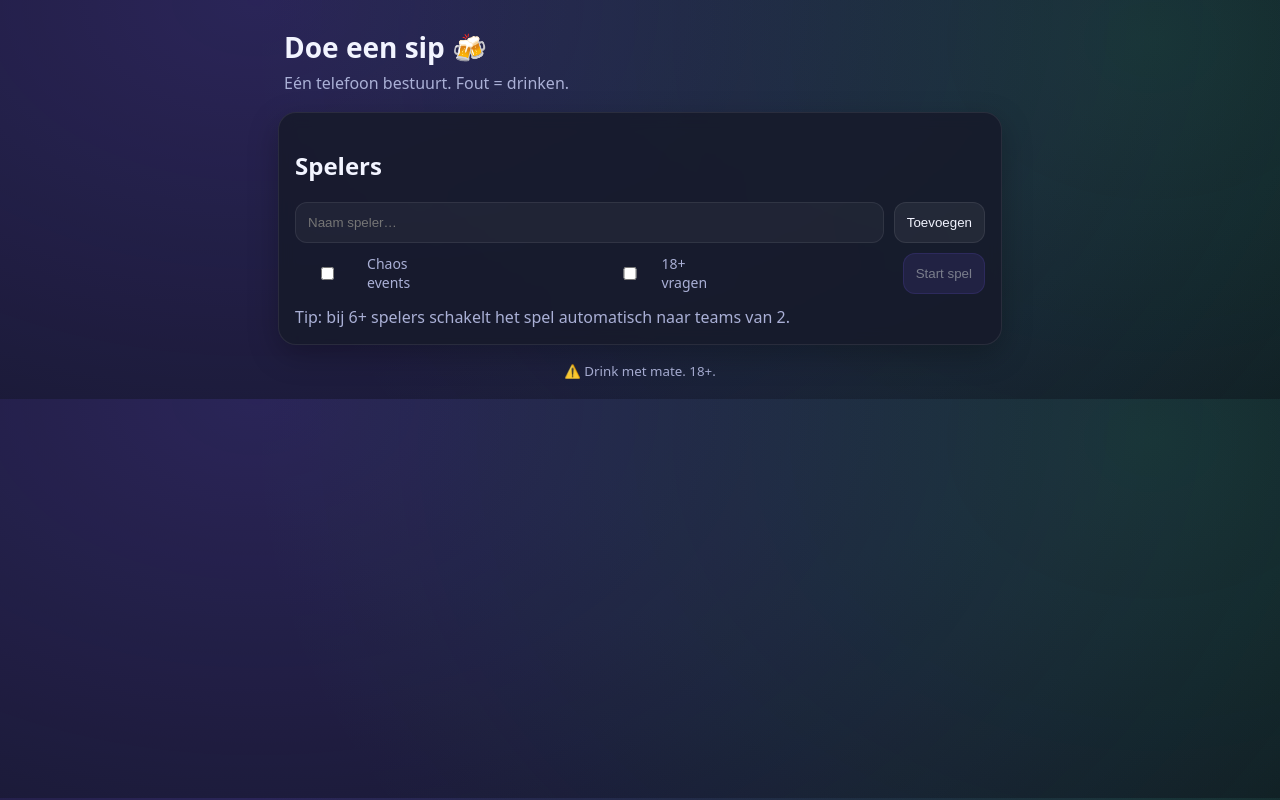
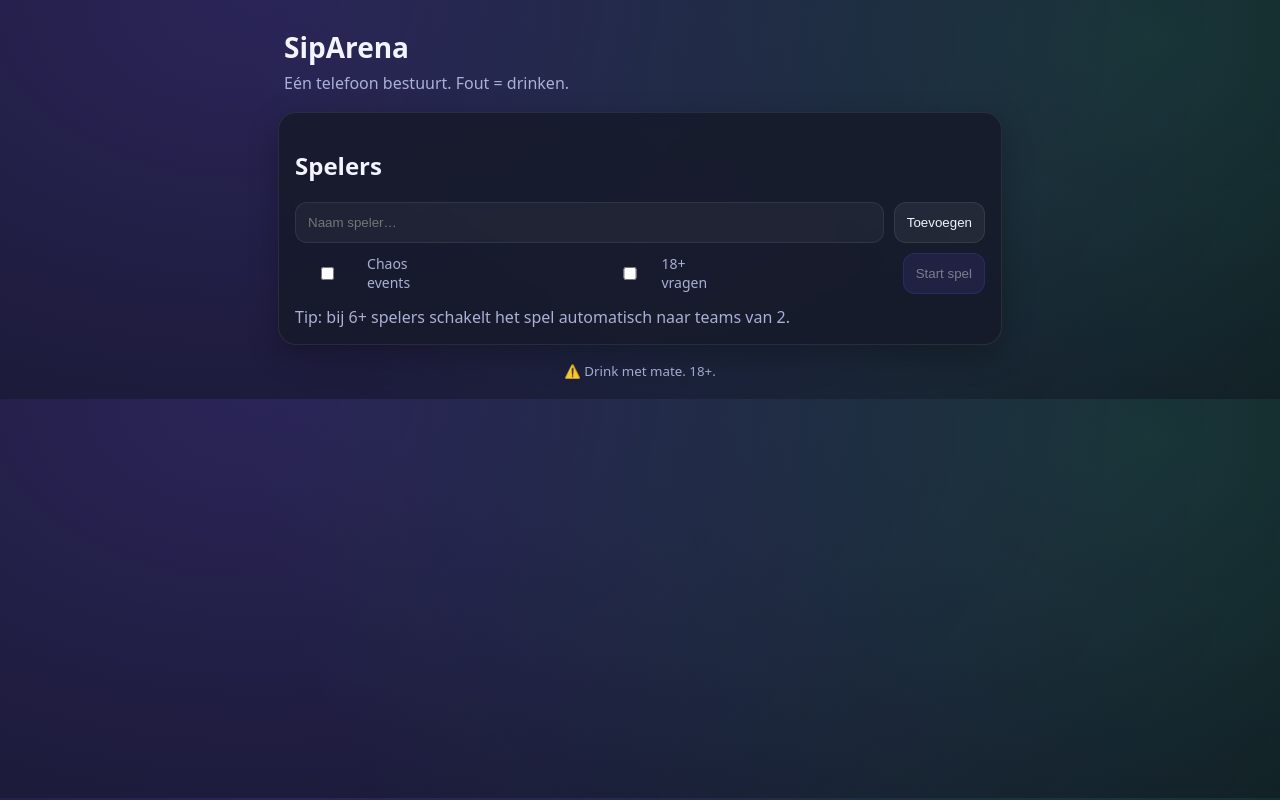
Before and after one commit to RaaFkOnIjN/doe-een-sip, a plain HTML site: page index.html in a window 1280 px wide. Drawn offline with Linux system fonts and the light colour scheme.

Commit message:
Naam update

```diff
--- a/index.html
+++ b/index.html
@@ -3,13 +3,20 @@
 <head>
   <meta charset="utf-8" />
   <meta name="viewport" content="width=device-width,initial-scale=1" />
-  <title>Doe een sip 🍻</title>
+  <title>SipArena</title>
   <link rel="stylesheet" href="style.css" />
+  <!-- Open Graph (WhatsApp/Discord/FB preview) -->
+  <meta property="og:title" content="SipArena">
+  <meta property="og:description" content="De ultieme quiz battle waar gedronken wordt">
+  <meta property="og:url" content="https://siparena.io">
+  <meta property="og:type" content="website" />
+  <!-- (Aanrader) Twitter/X preview -->
+  <meta name="twitter:card" content="summary_large_image" />
 </head>
 <body>
   <div class="container">
     <header>
-      <h1>Doe een sip 🍻</h1>
+      <h1>SipArena</h1>
       <p class="subtitle">Eén telefoon bestuurt. Fout = drinken.</p>
     </header>
 
```
